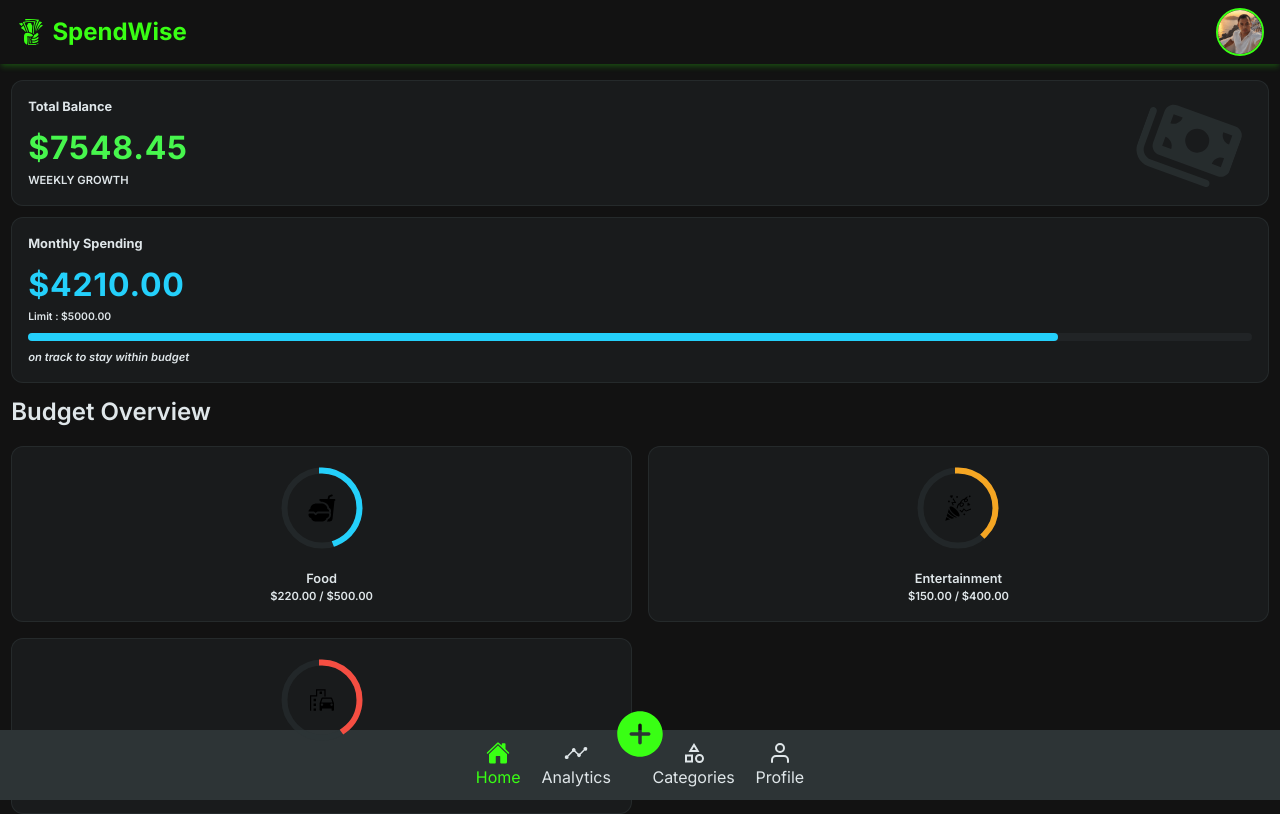
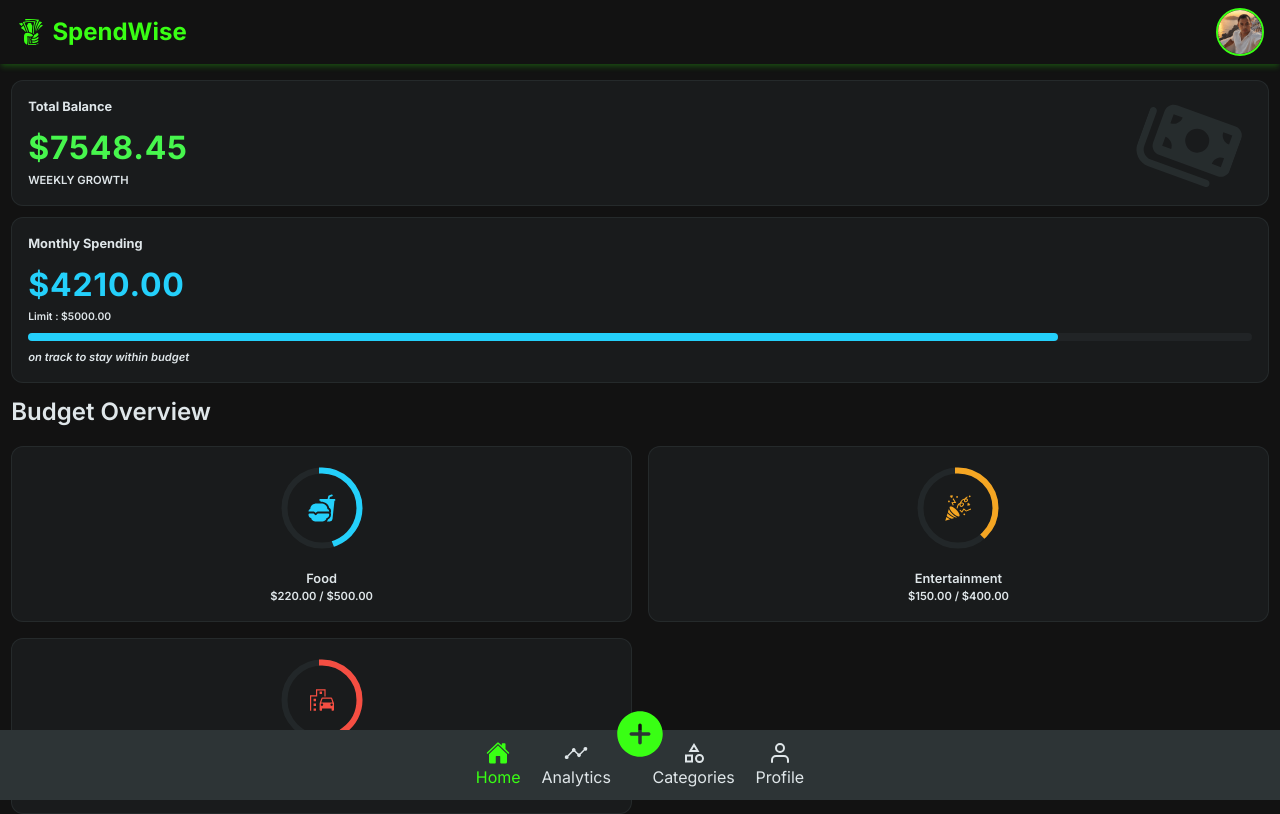
Before and after one commit to Andriamahay11master/SpendWise, a React (Vite) app: page / in a window 1280 px wide. Built offline with nearby package versions, Linux system fonts and the light colour scheme.

Commit message:
dynamic color on icon category circular progressbar

```diff
--- a/src/components/Category/CategoryProgressBarCard.tsx
+++ b/src/components/Category/CategoryProgressBarCard.tsx
@@ -1,8 +1,12 @@
+import React, { type ReactElement } from "react";
 import CircularProgress from "../Circular/CircularProgressBar";
 
+interface CategoryIconProps {
+  color?: string;
+}
 interface CategoryProgressBarCardProps {
   nameCategory: string;
-  iconCategory: React.ReactNode;
+  iconCategory: ReactElement<CategoryIconProps>;
   budgetSpent: number;
   budgetMax: number;
   currency?: string;
@@ -24,7 +28,7 @@ const CategoryProgressBarCard = ({
             value={(budgetSpent / budgetMax) * 100}
             color={color}
           />
-          {iconCategory}
+          {React.cloneElement(iconCategory, { color })}
         </div>
       </div>
       <div className="category-progress-bar-card-bottom">
--- a/src/styles/components/menu.scss
+++ b/src/styles/components/menu.scss
@@ -5,6 +5,7 @@
   width: 100%;
   background: $dark;
   padding: 0.7rem;
+  z-index: 100;
   ul {
     @include flex-center;
     gap: 1.3rem;
```
